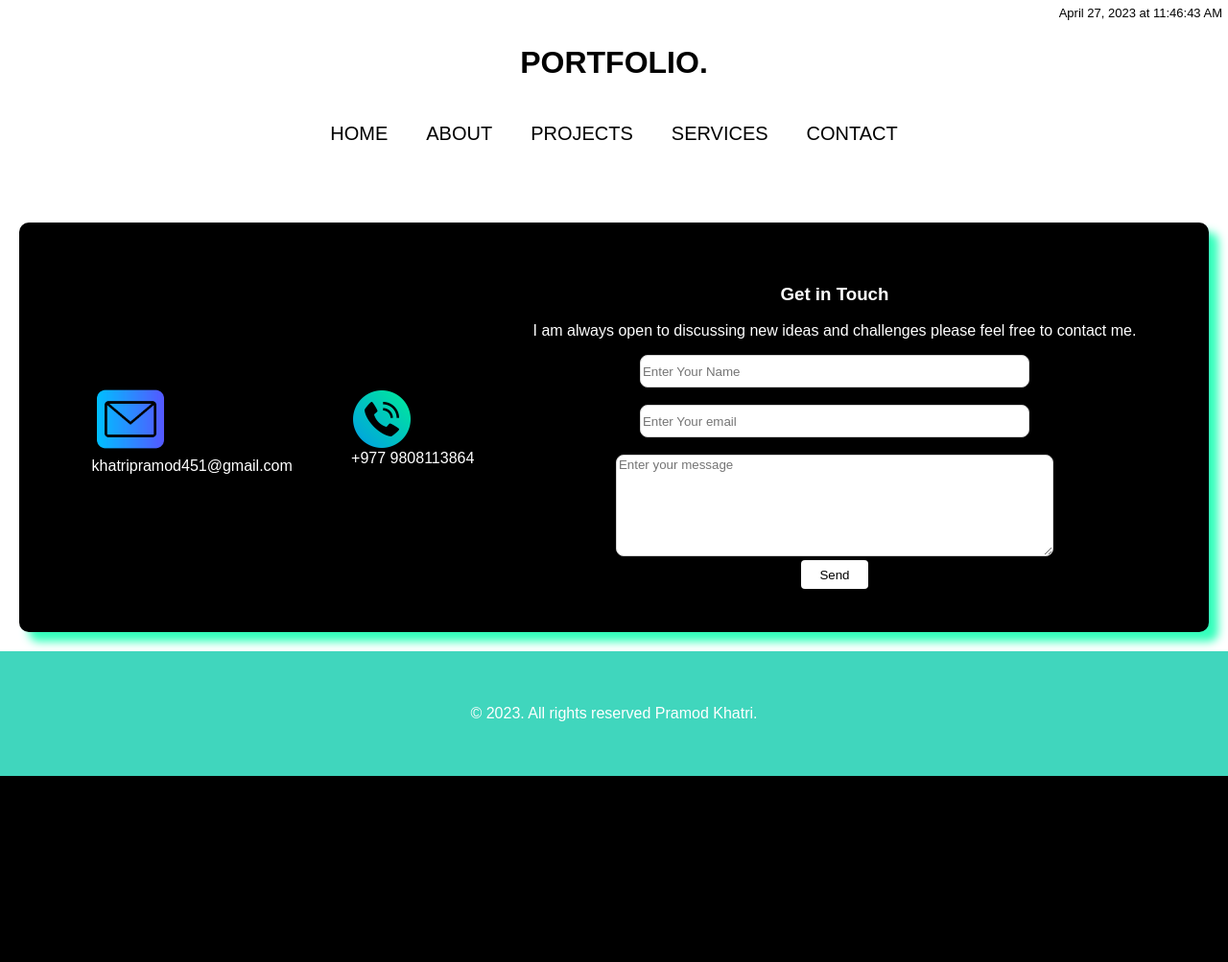
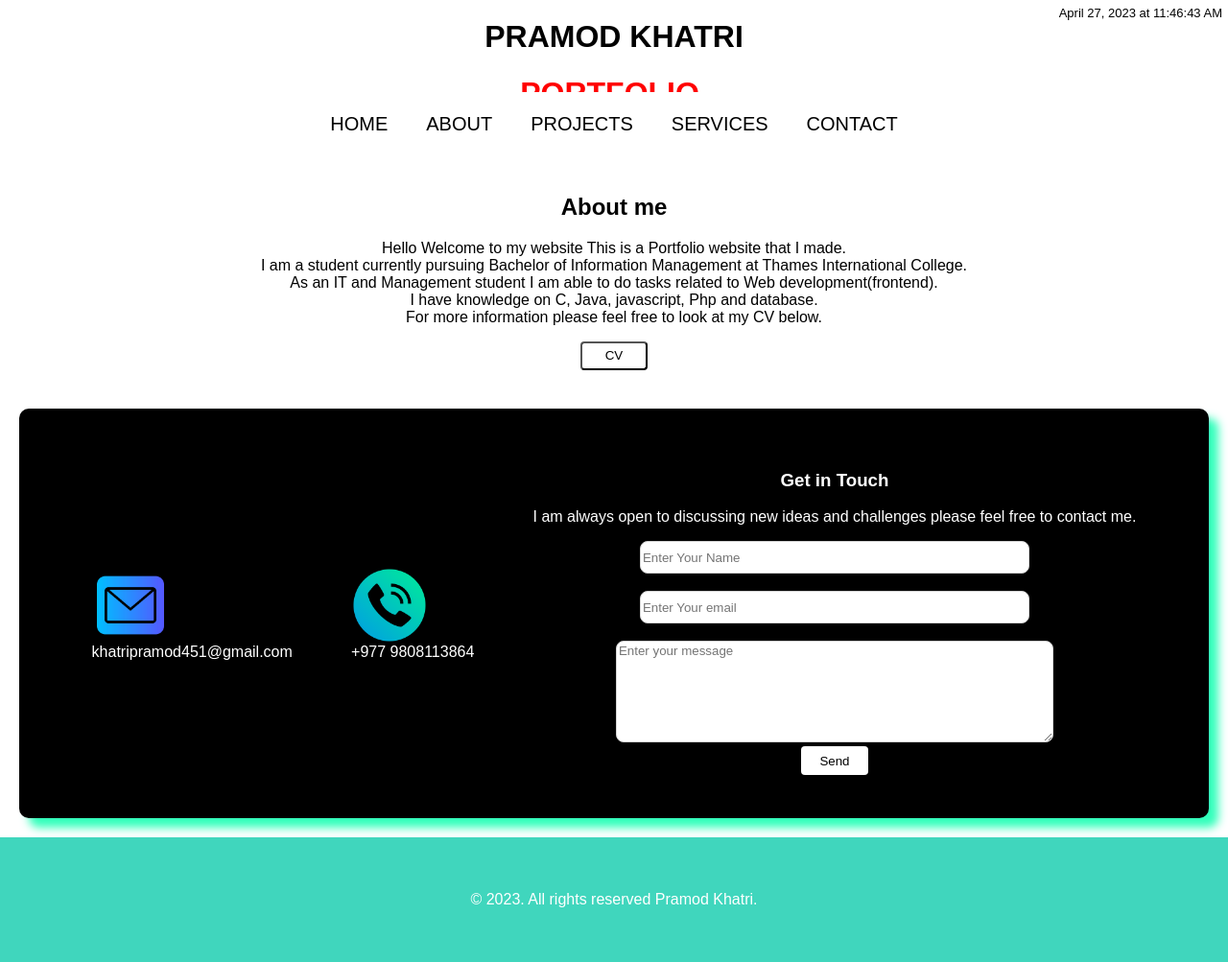
Before and after one commit to khatripramod/np-web, a PHP site: page / in a window 1280 px wide. Shown: the whole page at 96% size. Before the commit the page ends 809 px from the top, so only its background shows below. Run offline with PHP 8.4, Linux system fonts and the light colour scheme.

Commit message:
added cv

```diff
--- a/index.html
+++ b/index.html
@@ -20,12 +20,14 @@
 	<header class="header">
 		 <div id="time">
 		<script src="time.js"></script></div>
-		<div>
-		<h1 id="welcome">PORTFOLIO.</h1>
+		<div class="animated-text">
+		<h1 id="welcome">PRAMOD KHATRI</h1>
+		<h1 id="welcome2">PORTFOLIO.</h1>
+
 		</div>
 	</header>
 	<div class="navbar" id="myNavbar">
-		<a href="">HOME</a>
+		<a href="#home">HOME</a>
 		<a href="#about">ABOUT</a>
 		<a href="#projects">PROJECTS</a>
 		<a href="#services">SERVICES</a>
@@ -44,15 +46,27 @@
 		  }
 		}
 	  </script>
+	  <section id="home" class="home">
 
-	<section id="about">
+	  </section>
 
+	<section id="about" class="about">
+		    <div class="aboutme"><h2>About me</h2></div>
+			<div><p>Hello Welcome to my website This is a Portfolio website that I made.<br>
+				I am a student currently pursuing Bachelor of Information Management at Thames International College.<br>
+				As an IT and Management student I am able to do tasks related to Web development(frontend).<br>
+				I have knowledge on C, Java, javascript, Php and database.<br>
+				For more information please feel free to look at my CV below.
+			</p>
+			<a href="PramodKhatriCV.pdf"><button type="submit" class="CVbtn">CV</button></a>
 
-	</section>
-<section>
+			</div>
+
+		</section>
+<section class="contacts">
 		<div class="container" id="contact">
-				<div><img src="gmail.png" class="icons" >khatripramod451@gmail.com </div>
-				<div><img src="phone.png" class="icons">+977 9808113864</div>
+				<div><a href="mailto:pramod.khatri@thamescollege.edu.np"><img src="gmail.png" class="icons" ></a>khatripramod451@gmail.com </div>
+				<div><a href="tel:9808113864"><img src="phone.png" class="icons"></a>+977 9808113864</div>
 			<form>
 			<h3>Get in Touch</h3>
 			<p>I am always open to discussing new ideas and challenges please feel free to contact me.</p>
--- a/style.css
+++ b/style.css
@@ -14,6 +14,10 @@ body {
 }
 #welcome{
     text-align: center;
+}
+#welcome2{
+    text-align: center;
+    color: rgb(255, 0, 0);
 }
 .navbar {
     background-color:transparent;
@@ -56,16 +60,28 @@ body {
     cursor: pointer;
     color: rgb(0, 0, 0);
   }
-section {
+  .home{
+    display: flex;
+    flex-wrap: wrap;
+    justify-content: space-around;
+  }
+  .homeimg{
+    display: flex;
+    flex-wrap: wrap;
+    justify-content: center;
+    height: 200px;
+
+  }
+.contacts {
     padding: 20px;
     text-align: center;
     display: flex;
     align-items: center;
+    justify-content: center;
 }
-section img {
-    max-width: 50%;
-    height: auto;
-    margin-right: 20px;
+.about{
+    padding: 20px;
+    text-align: center;
 }
 footer {
     background-color: #40d6bd;
@@ -127,6 +143,17 @@ textarea{
     cursor: pointer;
     color: gold;
 }
+.CVbtn{
+    width: 70px;
+    height: 30px;
+    color: black;
+    background-color: rgb(255, 255, 255) ;
+    border-radius: 4px;
+    box-shadow: inset 0 0 0 0 #d7ff8e  ;
+    transition: ease-out 0.3s;
+    outline: none;
+    cursor: pointer;
+}
 .icons{
         max-height: 80px;
         display:block;
@@ -145,15 +172,38 @@ textarea{
 .icon{
     display: none;
 }
+.animated-text {
+    position: relative;
+    height: 70px;
+    overflow: hidden;
+  }
+.animated-text h1:nth-child(1) {
+    animation: text-move 8s infinite;
+  }
+
+  @keyframes text-move {
+    0% {
+      margin-top: 0;
+    }
+    25% {
+      margin-top: -70px;
+    }
+    50% {
+      margin-top: -70px;
+    }
+    100% {
+      margin-top: 0;
+    }
+}
 
 @media only screen and (max-width: 500px) {
     .navbar a{
         margin: 5px;
     }
-    section {
+    .contacts {
         flex-direction: column;
     }
-    section img {
+    .contacts img {
         margin-right: 0;
         margin-bottom: 20px;
     }
```
Also changed, not shown: cv.png (added), 1 other file.
